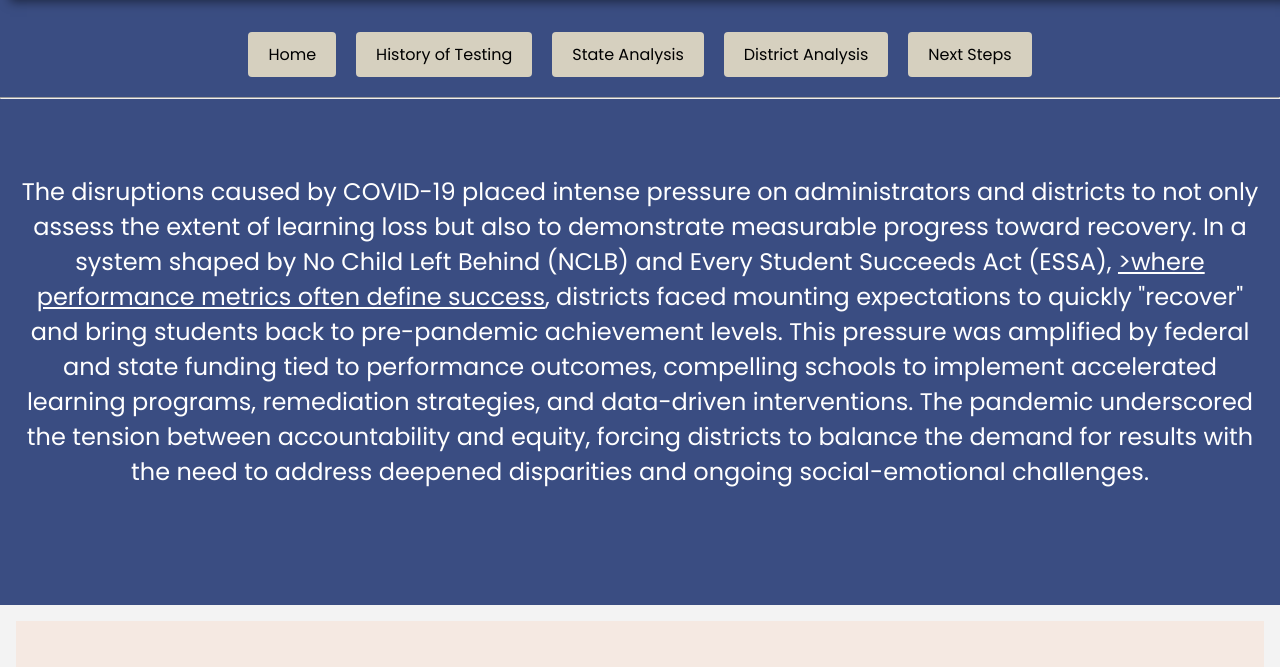
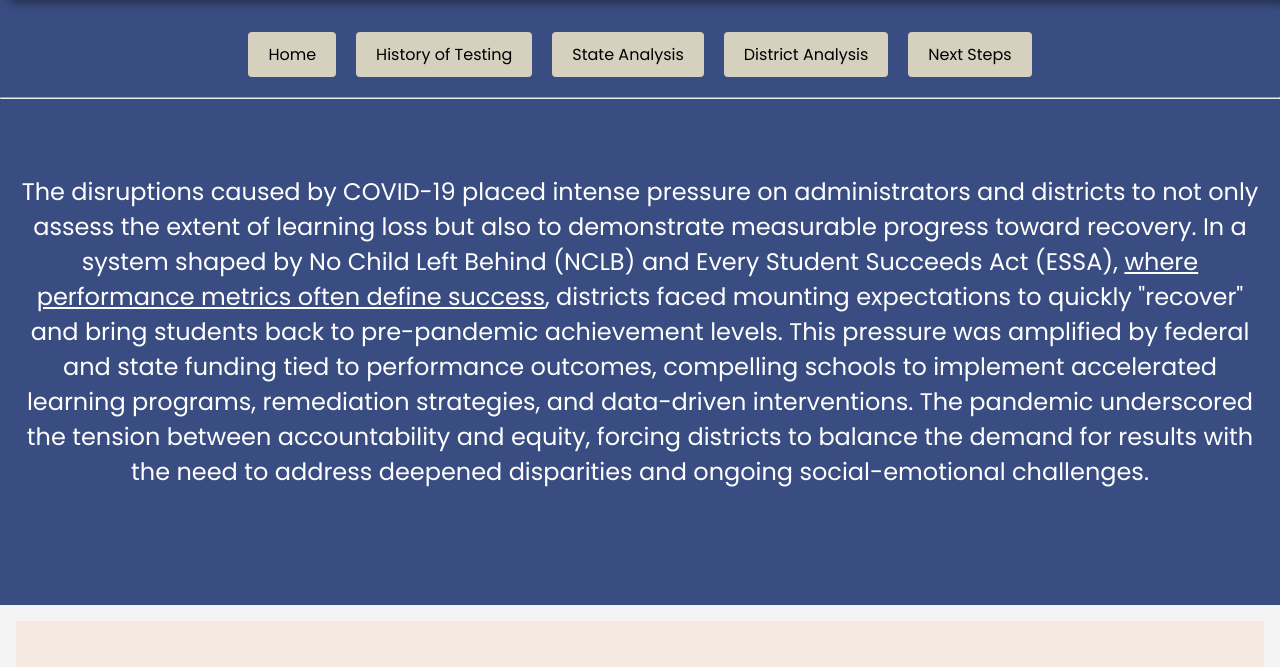
Before and after one commit to njbaz/datavizcapstone, a plain HTML site: page files/covidscrolling.html in a window 1280 px wide. Shown: the part 107-774 px from the top of the page. Drawn offline with nearby package versions, Linux system fonts and the light colour scheme; a script that the page names is missing.

Commit message:
last update

```diff
--- a/files/covidscrolling.html
+++ b/files/covidscrolling.html
@@ -82,8 +82,8 @@
       <!-- intro section -->
       <section id="intro">
         <h1 class="intro__hed">Standardized Assessments in the Era of COVID</h1>
-                    <!-- nav buttons to other pages of the site -->
  <br>
+   <!-- nav buttons to other pages of the site -->
   <div class="navigation-buttons">
     <a href="index.html" class="nav-button"><button>Home</button></a>
     <a href="timeline.html" class="nav-button"><button>History of Testing</button></a>
@@ -95,15 +95,13 @@
   <hr>
         <p id="intro__dek">
             <br>
-            The disruptions caused by COVID-19 placed intense pressure on administrators and districts to not only assess the extent of learning loss but also to demonstrate measurable progress toward recovery. In a system shaped by No Child Left Behind (NCLB) and Every Student Succeeds Act (ESSA), <a href = "https://www.ed-data.org/article/Adequate-Yearly-Progress-under-NCLB" target="blank">>where performance metrics often define success</a>, districts faced mounting expectations to quickly "recover" and bring students back to pre-pandemic achievement levels. This pressure was amplified by federal and state funding tied to performance outcomes, compelling schools to implement accelerated learning programs, remediation strategies, and data-driven interventions. The pandemic underscored the tension between accountability and equity, forcing districts to balance the demand for results with the need to address deepened disparities and ongoing social-emotional challenges.
+            The disruptions caused by COVID-19 placed intense pressure on administrators and districts to not only assess the extent of learning loss but also to demonstrate measurable progress toward recovery. In a system shaped by No Child Left Behind (NCLB) and Every Student Succeeds Act (ESSA), <a href = "https://www.ed-data.org/article/Adequate-Yearly-Progress-under-NCLB" target="blank">where performance metrics often define success</a>, districts faced mounting expectations to quickly "recover" and bring students back to pre-pandemic achievement levels. This pressure was amplified by federal and state funding tied to performance outcomes, compelling schools to implement accelerated learning programs, remediation strategies, and data-driven interventions. The pandemic underscored the tension between accountability and equity, forcing districts to balance the demand for results with the need to address deepened disparities and ongoing social-emotional challenges.
         </p>
       </section>
       <!-- scrolling section-->
       <section id="scrolly">
         <div class="sticky-thing">
-          <!-- <p style="text-align: center; color:black;">Realities of COVID Learning</p> -->
         </div>
-
         <!-- scrolled content-->
         <article>
           <div class="step">
```
